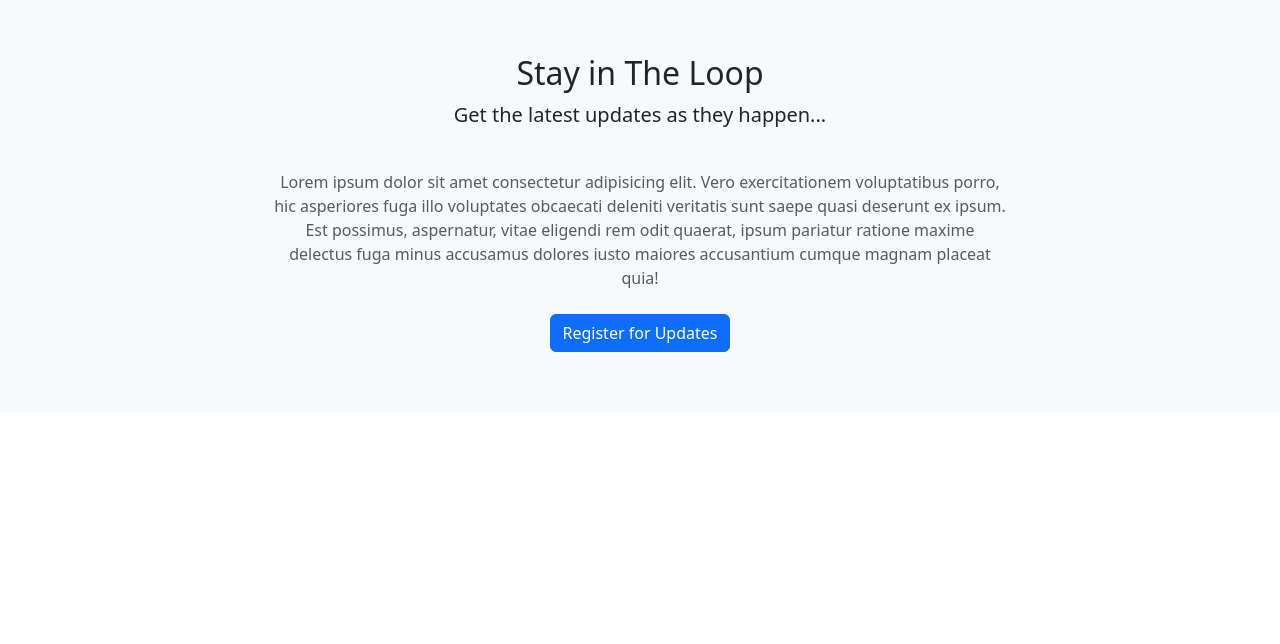
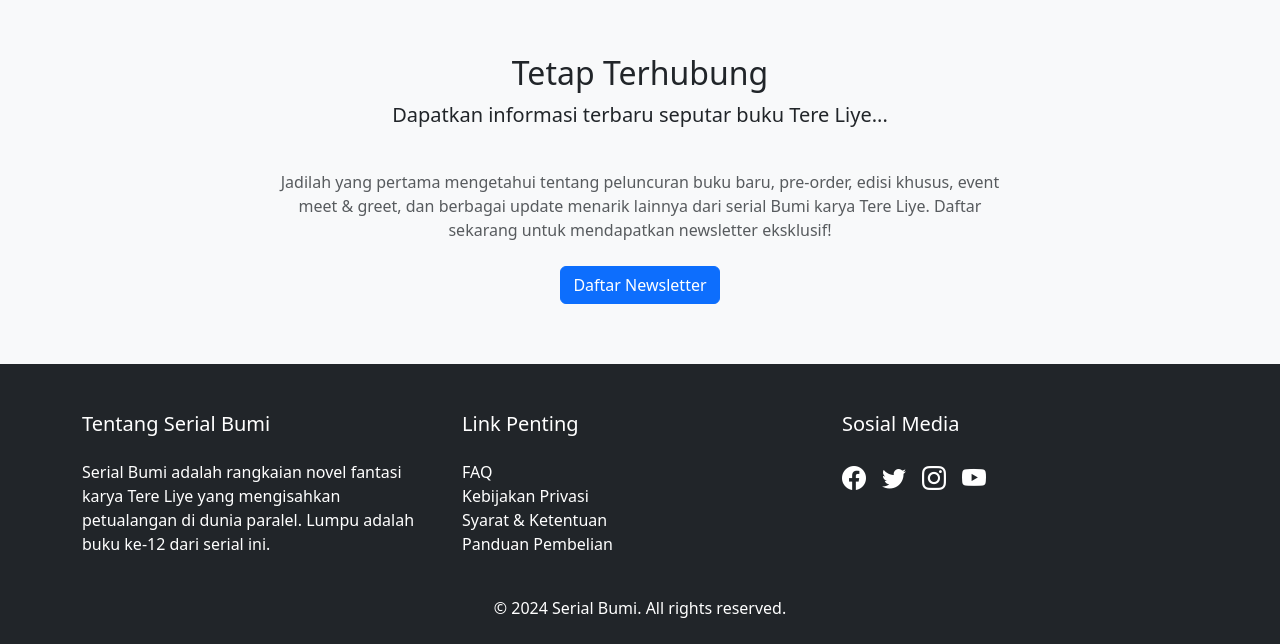
Before and after one commit to raflyzainn/E-Book-Website, a plain HTML site: page index.html in a window 1280 px wide. Shown: the part 4426-5070 px from the top of the page. Before the commit the page ends 4838 px from the top, so only its background shows below. Drawn offline with nearby package versions, Linux system fonts and the light colour scheme.

Commit message:
third commit

```diff
--- a/index.html
+++ b/index.html
@@ -348,14 +348,14 @@
     <section class="bg-light">
         <div class="container">
         <div class="text-center">
-            <h2>Stay in The Loop</h2>
-            <p class="lead">Get the latest updates as they happen...</p>
+            <h2>Tetap Terhubung</h2>
+            <p class="lead">Dapatkan informasi terbaru seputar buku Tere Liye...</p>
         </div>
         <div class="row justify-content-center">
             <div class="col-md-8 text-center">
-            <p class="text-muted my-4">Lorem ipsum dolor sit amet consectetur adipisicing elit. Vero exercitationem voluptatibus porro, hic asperiores fuga illo voluptates obcaecati deleniti veritatis sunt saepe quasi deserunt ex ipsum. Est possimus, aspernatur, vitae eligendi rem odit quaerat, ipsum pariatur ratione maxime delectus fuga minus accusamus dolores iusto maiores accusantium cumque magnam placeat quia!</p>
+            <p class="text-muted my-4">Jadilah yang pertama mengetahui tentang peluncuran buku baru, pre-order, edisi khusus, event meet & greet, dan berbagai update menarik lainnya dari serial Bumi karya Tere Liye. Daftar sekarang untuk mendapatkan newsletter eksklusif!</p>
             <button class="btn btn-primary" data-bs-toggle="modal" data-bs-target="#reg-modal">
-                Register for Updates
+                Daftar Newsletter
             </button>
             </div>
         </div>
@@ -367,29 +367,68 @@
         <div class="modal-dialog">
         <div class="modal-content">
             <div class="modal-header">
-            <h5 class="modal-title" id="modal-title">Get the Latest Updates</h5>
+            <h5 class="modal-title" id="modal-title">Daftar Newsletter</h5>
             <button type="button" class="btn-close" data-bs-dismiss="modal" aria-label="Close"></button>
             </div>
             <div class="modal-body">
-            <p>Lorem, ipsum dolor sit amet consectetur adipisicing elit. Quis, exercitationem laboriosam nihil minus voluptatibus harum aliquam consequatur pariatur inventore dignissimos illum excepturi ratione ipsum sit iusto alias eligendi fugit laborum?</p>
-            <label for="modal-email" class="form-label">Your email address:</label>
-            <input type="text" class="form-control" id="modal-email" placeholder="e.g. mario@example.com">
+            <p>Bergabunglah dengan komunitas pembaca serial Bumi! Dapatkan informasi eksklusif tentang:</p>
+            <ul>
+                <li>Peluncuran buku terbaru</li>
+                <li>Pre-order dengan harga spesial</li>
+                <li>Event meet & greet dengan Tere Liye</li>
+                <li>Konten bonus dan behind the scene</li>
+                <li>Merchandise eksklusif</li>
+            </ul>
+            <label for="modal-email" class="form-label">Alamat email Anda:</label>
+            <input type="text" class="form-control" id="modal-email" placeholder="contoh: nama@email.com">
             </div>
             <div class="modal-footer">
-            <button type="button" class="btn btn-primary">Submit</button>
+            <button type="button" class="btn btn-primary">Daftar Sekarang</button>
             </div>
         </div>
         </div>
     </div>
 
+    <!-- footer -->
+    <footer class="bg-dark text-white pt-5 pb-4">
+        <div class="container">
+            <div class="row">
+                <div class="col-md-4">
+                    <h5 class="mb-4">Tentang Serial Bumi</h5>
+                    <p>Serial Bumi adalah rangkaian novel fantasi karya Tere Liye yang mengisahkan petualangan di dunia paralel. Lumpu adalah buku ke-12 dari serial ini.</p>
+                </div>
+                <div class="col-md-4">
+                    <h5 class="mb-4">Link Penting</h5>
+                    <ul class="list-unstyled">
+                        <li><a href="#" class="text-white text-decoration-none">FAQ</a></li>
+                        <li><a href="#" class="text-white text-decoration-none">Kebijakan Privasi</a></li>
+                        <li><a href="#" class="text-white text-decoration-none">Syarat & Ketentuan</a></li>
+                        <li><a href="#" class="text-white text-decoration-none">Panduan Pembelian</a></li>
+                    </ul>
+                </div>
+                <div class="col-md-4">
+                    <h5 class="mb-4">Sosial Media</h5>
+                    <div class="d-flex gap-3">
+                        <a href="#" class="text-white"><i class="bi bi-facebook fs-4"></i></a>
+                        <a href="#" class="text-white"><i class="bi bi-twitter fs-4"></i></a>
+                        <a href="#" class="text-white"><i class="bi bi-instagram fs-4"></i></a>
+                        <a href="#" class="text-white"><i class="bi bi-youtube fs-4"></i></a>
+                    </div>
+                </div>
+            </div>
+            <div class="text-center mt-4">
+                <p class="mb-0">© 2024 Serial Bumi. All rights reserved.</p>
+            </div>
+        </div>
+    </footer>
 
     <script src="https://cdn.jsdelivr.net/npm/@popperjs/core@2.11.8/dist/umd/popper.min.js" integrity="sha384-I7E8VVD/ismYTF4hNIPjVp/Zjvgyol6VFvRkX/vR+Vc4jQkC+hVqc2pM8ODewa9r" crossorigin="anonymous"></script>
     <script src="https://cdn.jsdelivr.net/npm/bootstrap@5.3.3/dist/js/bootstrap.min.js" integrity="sha384-0pUGZvbkm6XF6gxjEnlmuGrJXVbNuzT9qBBavbLwCsOGabYfZo0T0to5eqruptLy" crossorigin="anonymous"></script>
     <script>
         const tooltips = document.querySelectorAll('.tt')
         tooltips.forEach(t => {
-          new bootstrap.Tooltip(t)
+        new bootstrap.Tooltip(t)
         })
     </script>
-</body>
+    </body>
 </html>
```
